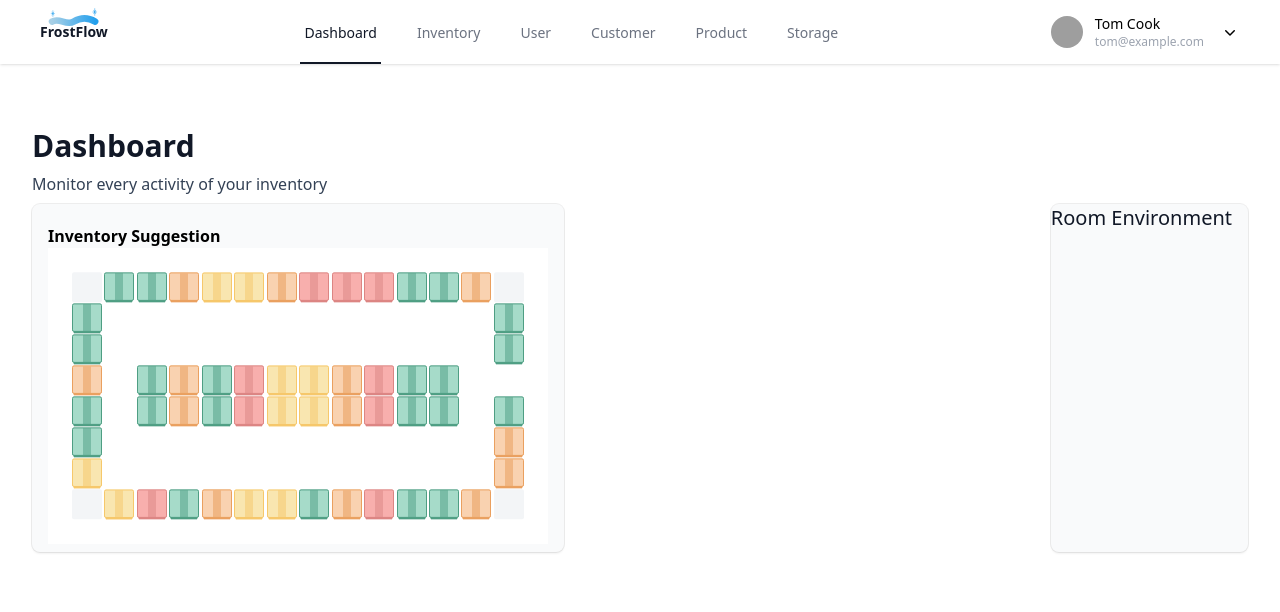
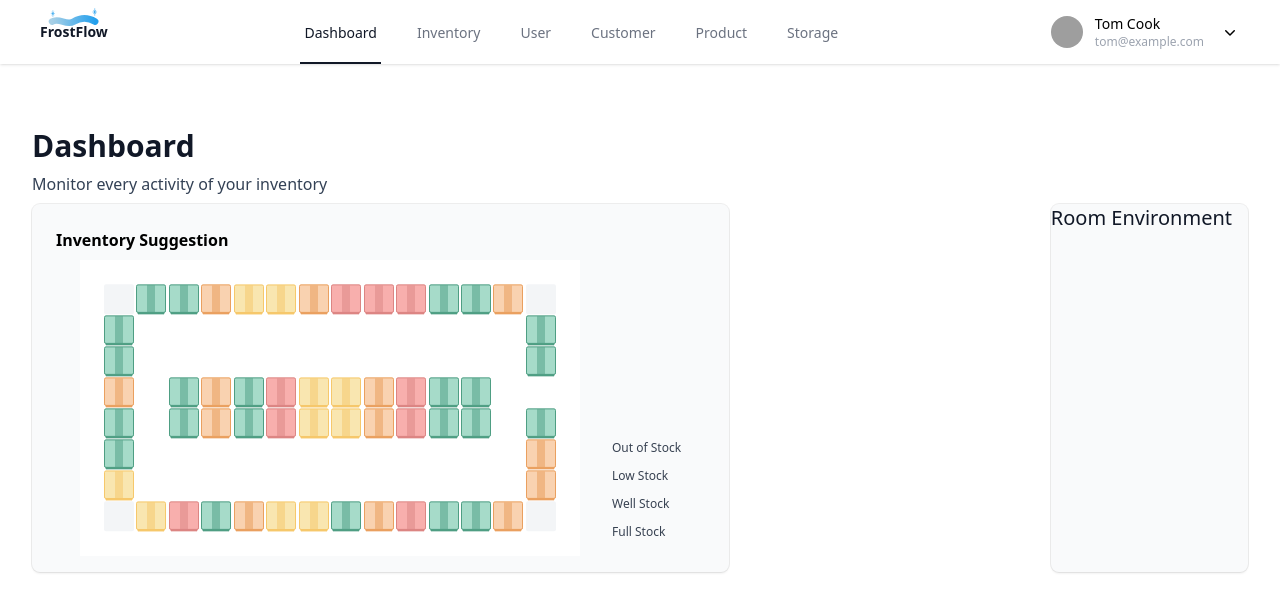
Before and after one commit to xiaoyoufung/FrostFlow, a React (Vite) app in the folder client/: page / in a window 1280 px wide. Shown: the top 612 px of the page. Built offline with nearby package versions, Linux system fonts and the light colour scheme; grey boxes are pictures that could not be loaded.

Commit message:
Implement Status Label

```diff
--- a/client/src/components/dashboard/inventory/InventSuggest.jsx
+++ b/client/src/components/dashboard/inventory/InventSuggest.jsx
@@ -1,15 +1,31 @@
 import InventContainer from "./InventContainer";
 import TopContainer from "../TopContainer";
+import StatusLabel from "./StatusLabel";
+import Status from "../../../model/StorageStatus";
 
 const InventSuggest = () => {
   return (
     <TopContainer>
-      <div className="px-2 m-2 flex flex-col justify-center">
-        <h1 className="font-semibold pt-3 text-base">Inventory Suggestion</h1>
-        <InventContainer />
+      <div className="p-2 m-2 flex flex-col justify-center">
+        <h1 className="font-semibold p-2 text-base">Inventory Suggestion</h1>
+        <div className="flex flex-row items-end justify-center px-8">
+          <InventContainer />
+          <LabelGroup />
+        </div>
       </div>
     </TopContainer>
   );
 };
 
+const LabelGroup = () => {
+  return (
+    <div className="inline-flex flex-col justify-between space-y-3 pl-5 pb-4">
+      <StatusLabel color={Status.OUT_OF_STOCK} text="Out of Stock" />
+      <StatusLabel color={Status.LOW_STOCK} text="Low Stock" />
+      <StatusLabel color={Status.WELL_STOCK} text="Well Stock" />
+      <StatusLabel color={Status.FULL_STOCK} text="Full Stock" />
+    </div>
+  );
+};
+
 export default InventSuggest;
```
